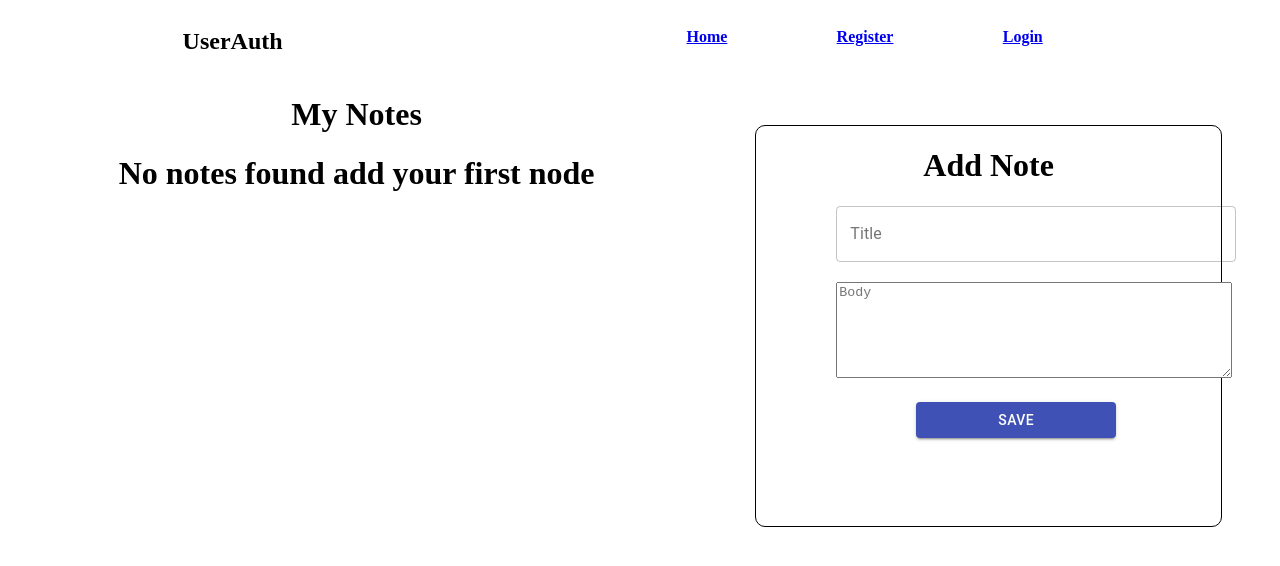
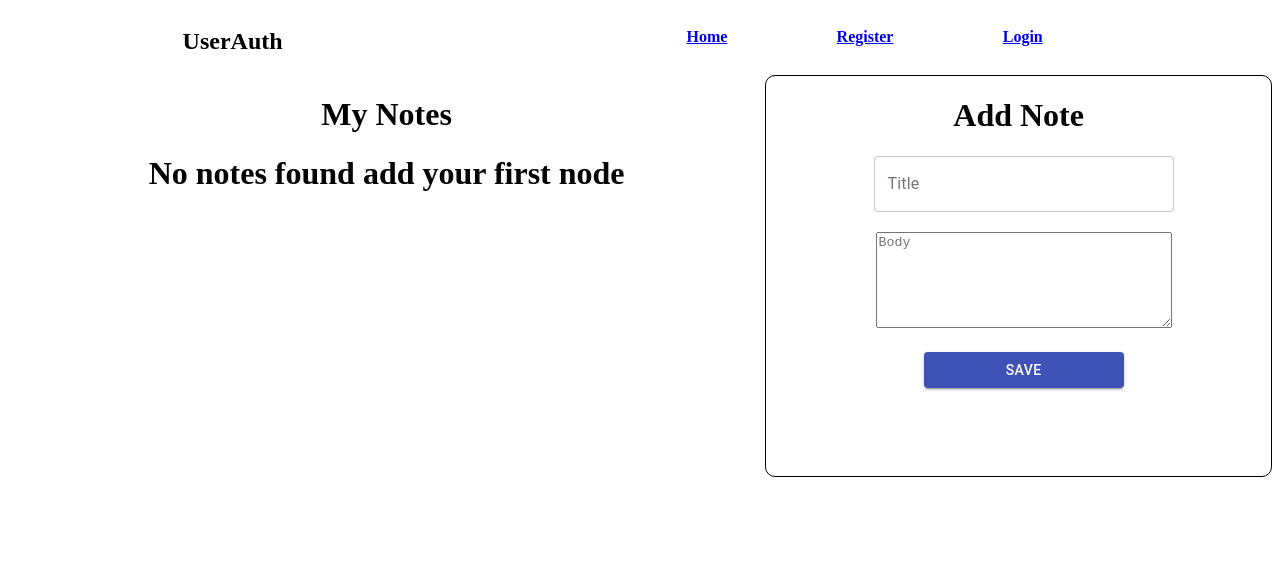
Before and after one commit to Venkatramanbehera/notes, a React (Create React App) app: page /mynotes in a window 1280 px wide. Shown: the top 566 px of the page. Built offline with nearby package versions, Linux system fonts and the light colour scheme.

Commit message:
some css changes and added cancel prop

```diff
--- a/src/components/Account.js
+++ b/src/components/Account.js
@@ -1,6 +1,7 @@
 import React from 'react'
 import {  useSelector } from 'react-redux'
 
+import '../css/Account.css'
 
 const Account = (props) => {
 
@@ -9,9 +10,9 @@ const Account = (props) => {
     })
 
     return (
-        <div>
-            <h2>name - {userDetails.username}</h2>
-            <h3>email- {userDetails.email} </h3>
+        <div className="account">
+            <h2>Name - {userDetails.username}</h2>
+            <h3>Email- {userDetails.email} </h3>
         </div>
     )
 }
--- a/src/components/AddNote.js
+++ b/src/components/AddNote.js
@@ -38,7 +38,7 @@ const AddNote = (props) => {
             <form onSubmit={ handleSubmit }>
                 <div className="form__title">
                     <TextField
-                        style={{ width:'400px',marginBottom:'20px'}}
+                        style={{ width:'300px',marginBottom:'20px'}}
                         label="Title"
                         variant="outlined"
                         value={ title }
@@ -47,7 +47,7 @@ const AddNote = (props) => {
                 </div>
                 <div className="form__textarea">
                     <TextareaAutosize
-                        style={{ width:'390px', marginBottom:'20px'}}
+                        style={{ width:'290px', marginBottom:'20px'}}
                         minRows={6}
                         placeholder="Body"
                         value={ body }
@@ -58,7 +58,7 @@ const AddNote = (props) => {
                     <Button
                         variant="contained"
                         color="primary"
-                        style={{ width:'200px', marginLeft:'80px'}}
+                        style={{ width:'200px'}}
                         type="submit">Save</Button>
                 </div>
             </form>
--- a/src/components/Login.js
+++ b/src/components/Login.js
@@ -40,6 +40,10 @@ const Login = (props) => {
         dispatch(login(formData,resetForm,redirectToHome))
     }
 
+    const handleCancel = () => {
+        props.history.push('/')
+    }
+
     return (
         <div className="login">
             <h1>Login To Your Account </h1>
@@ -66,7 +70,7 @@ const Login = (props) => {
                     <div className="button__group">
                         <ButtonGroup color="primary" aria-label="outlined primary button group">
                             <Button type="submit">Login</Button>
-                            <Button>Cancel</Button>
+                            <Button onClick={ handleCancel }>Cancel</Button>
                         </ButtonGroup>
                     </div>
                 </form>
--- a/src/components/Register.js
+++ b/src/components/Register.js
@@ -44,6 +44,10 @@ const Register = (props) => {
             setEmail('')
         }
         dispatch(postData(formData,resetForm,redirectToLogin))
+    }
+
+    const handleCancel = () => {
+        props.history.push('/')
     }
 
     // const userIsRegister = useSelector((state) => {
@@ -93,7 +97,7 @@ const Register = (props) => {
                             color="primary"
                             aria-label="outlined primary button group">
                             <Button type="submit">Register</Button>
-                            <Button>Cancel</Button>
+                            <Button onClick={ handleCancel }>Cancel</Button>
                         </ButtonGroup>
                     </div>
                 </form>
--- /dev/null
+++ b/src/css/Account.css
@@ -0,0 +1,3 @@
+.account{
+    text-align: center;
+}
--- a/src/css/AddNotes.css
+++ b/src/css/AddNotes.css
@@ -1,3 +1,3 @@
 .addNote__form{
-    margin-left: 80px;
+    margin-left: 10px;
 }
--- a/src/css/MyNote.css
+++ b/src/css/MyNote.css
@@ -5,11 +5,9 @@
 
 .left{
     flex: 0.6;
+    text-align: center;
 }
 
-.left > h1 {
-    text-align: center;
-}
 
 .right{
     flex: 0.4;
@@ -17,9 +15,5 @@
     width: 400px;
     border: 1px solid black;
     border-radius: 10px;
-    margin: 50px;
-}
-
-.right > h1 {
     text-align: center;
 }
```
